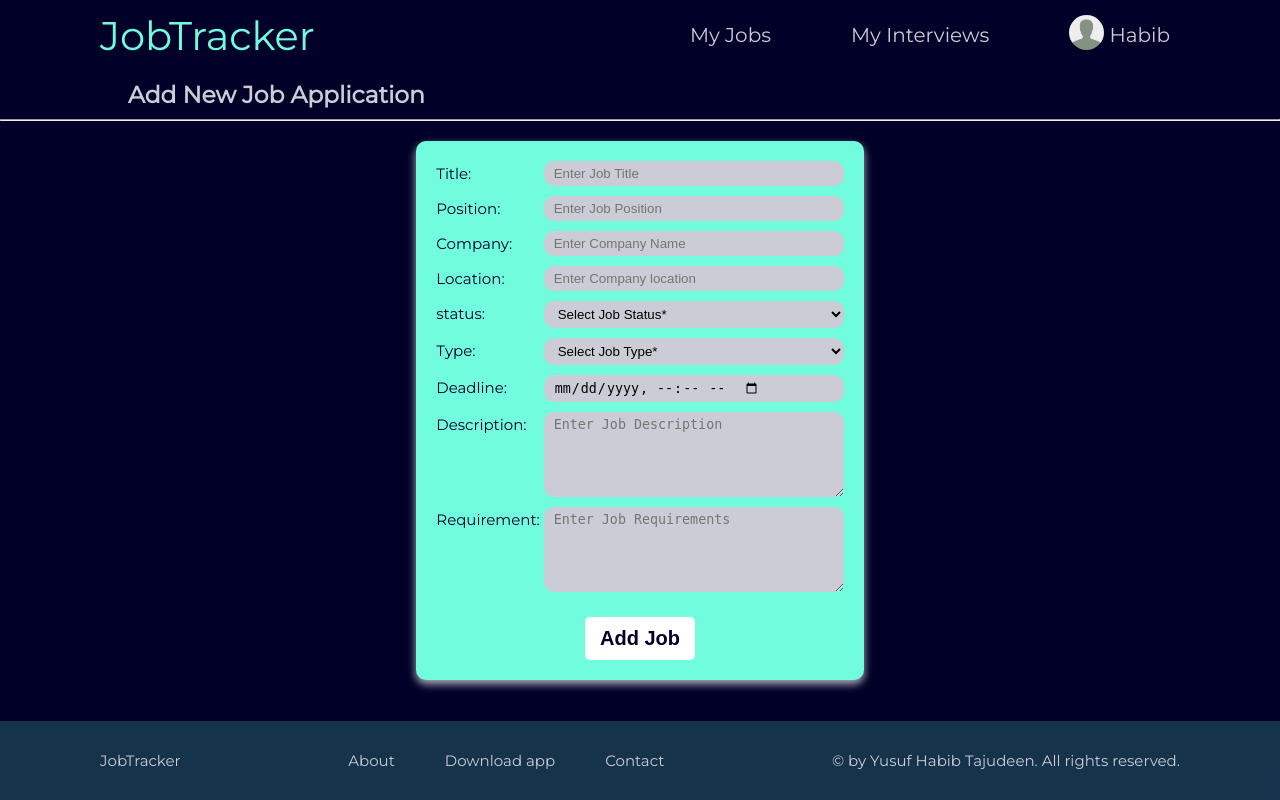
After one commit to manlikeHB/job-tracker, a web app: file public/addjob.html in a window 1280 px wide. The commit adds this page. Run offline with its HTML, style and script files only (its server is not run), Linux system fonts and the light colour scheme; some libraries are stand-ins or nearby versions.

Commit message:
Add new job application html page

```diff
--- /dev/null
+++ b/public/addjob.html
@@ -0,0 +1,182 @@
+<!DOCTYPE html>
+<html lang="en">
+  <head>
+    <meta charset="UTF-8" />
+    <meta http-equiv="X-UA-Compatible" content="IE=edge" />
+    <meta name="viewport" content="width=device-width, initial-scale=1.0" />
+    <script src="https://unpkg.com/@lottiefiles/lottie-player@latest/dist/lottie-player.js"></script>
+    <link rel="preconnect" href="https://fonts.googleapis.com" />
+    <link rel="preconnect" href="https://fonts.gstatic.com" crossorigin />
+    <link
+      href="https://fonts.googleapis.com/css2?family=Montserrat&display=swap"
+      rel="stylesheet"
+    />
+    <script
+      src="https://kit.fontawesome.com/08d9e9f1ab.js"
+      crossorigin="anonymous"
+    ></script>
+    <link rel="stylesheet" href="/public/css/utilities.css" />
+    <link rel="stylesheet" href="/public/css/style.css" />
+    <title>Job Tracker</title>
+  </head>
+  <body>
+    <div id="container">
+      <div class="nav-container">
+        <p><span class="active-color">JobTracker</span></p>
+
+        <ul class="nav-menu">
+          <!-- <li class="btn btn-nav nav-item">
+            <a href="#" class="nav-link">About</a>
+          </li> -->
+          <li class="btn btn-nav nav-item">
+            <a href="#" class="nav-link">My Jobs</a>
+          </li>
+          <li class="btn btn-nav nav-item">
+            <a href="#" class="nav-link">My Interviews</a>
+          </li>
+          <li class="btn btn-nav nav-item center-div">
+            <a href="#" class="nav__el">
+              <img
+                src="/public/img/default.jpg"
+                alt="User photo"
+                class="user-img"
+              />&nbsp;
+            </a>
+            <span>Habib</span>
+          </li>
+        </ul>
+
+        <div class="hamburger">
+          <span class="bar"></span>
+          <span class="bar"></span>
+          <span class="bar"></span>
+        </div>
+      </div>
+
+      <div id="header">
+        <h3>Add New Job Application</h3>
+      </div>
+      <hr />
+
+      <section id="content">
+        <div class="card">
+          <form class="form form-job-data">
+            <div class="title form-input-div">
+              <span>Title:</span>&nbsp;
+              <input
+                type="text"
+                name="title"
+                placeholder="Enter Job Title"
+                id="title"
+                class="form-input"
+                required
+              />
+            </div>
+            <div class="position form-input-div">
+              <span>Position:</span>&nbsp;
+              <input
+                type="text"
+                name="position"
+                placeholder="Enter Job Position"
+                id="position"
+                class="form-input"
+                required
+              />
+            </div>
+            <div class="company form-input-div">
+              <span>Company:</span>&nbsp;
+              <input
+                type="text"
+                name="company"
+                placeholder="Enter Company Name"
+                id="company"
+                class="form-input"
+                required
+              />
+            </div>
+            <div class="location form-input-div">
+              <span>Location:</span>&nbsp;
+              <input
+                type="text"
+                name="location"
+                placeholder="Enter Company location"
+                id="location"
+                class="form-input"
+                required
+              />
+            </div>
+            <div class="status form-input-div">
+              <span>status:</span>&nbsp;
+              <select name="status" id="status" class="form-input" required>
+                <option value="">Select Job Status*</option>
+                <option value="open">Open</option>
+                <option value="closed">Closed</option>
+                <option value="forthcoming">Forthcoming</option>
+              </select>
+            </div>
+            <div class="type form-input-div">
+              <span>Type:</span>&nbsp;
+              <select name="type" id="type" class="form-input" required>
+                <option value="">Select Job Type*</option>
+                <option value="onsite">On-site</option>
+                <option value="remote">Remote</option>
+                <option value="hybrid">Hybrid</option>
+              </select>
+            </div>
+            <div class="deadline form-input-div">
+              <span>Deadline:</span>&nbsp;
+              <input
+                type="datetime-local"
+                name="deadline"
+                placeholder="Enter Job Application Deadline"
+                id="deadline"
+                class="form-input"
+              />
+            </div>
+            <div class="description form-input-div">
+              <label for="description">Description:</label>&nbsp;
+              <textarea
+                name="description"
+                id="description"
+                cols="25"
+                rows="5"
+                class="form-input"
+                placeholder="Enter Job Description"
+              ></textarea>
+            </div>
+            <div class="requirement form-input-div">
+              <label for="requirement">Requirement:</label>&nbsp;
+              <textarea
+                name="requirement"
+                id="requirement"
+                cols="25"
+                rows="5"
+                class="form-input"
+                placeholder="Enter Job Requirements"
+              ></textarea>
+            </div>
+            <div class="center-div">
+              <button class="action-btn-two">Add Job</button>
+            </div>
+          </form>
+        </div>
+      </section>
+
+      <div class="footer">
+        <div class="footer__logo">
+          <p>JobTracker</p>
+        </div>
+        <ul class="footer__nav">
+          <li><a href="#">About</a></li>
+          <li><a href="#">Download app</a></li>
+          <li><a href="#">Contact</a></li>
+        </ul>
+        <p class="footer__copyright">
+          &copy; by Yusuf Habib Tajudeen. All rights reserved.
+        </p>
+      </div>
+    </div>
+
+    <script src="/public/hamburger.js"></script>
+  </body>
+</html>
--- a/public/css/style.css
+++ b/public/css/style.css
@@ -158,6 +158,24 @@ body {
   width: 80%;
 }
 
+.form-input {
+  min-width: 30rem;
+  border-radius: 1rem;
+  border: none;
+  padding: 0.5rem 1rem;
+  background-color: var(--text-color);
+  outline: none;
+  display: flex;
+  /* margin-right: 2rem; */
+}
+
+.form-input-div {
+  display: flex;
+  justify-content: space-between;
+  margin-bottom: 1rem;
+  /* padding-right: 1rem; */
+}
+
 .card-overview-job {
   color: var(--background-color);
   background-color: var(--action-btn-color);
@@ -191,6 +209,28 @@ body {
   overflow: hidden;
   margin: 2rem auto;
   line-height: 2.5rem;
+}
+
+.card {
+  color: var(--background-color);
+  background-color: var(--action-btn-color);
+  min-width: 25rem;
+  min-height: 25rem;
+  display: flex;
+  flex-direction: column;
+  padding: 2rem;
+  font-size: 1.5rem;
+  justify-content: space-around;
+  align-items: flex-start;
+  box-shadow: 0 4px 8px 0 rgba(255, 255, 255, 0.7);
+  border-radius: 10px;
+  overflow: hidden;
+  margin: 2rem auto;
+  line-height: 2.5rem;
+}
+
+.form {
+  width: 100%;
 }
 
 .card-interview {
@@ -382,4 +422,8 @@ body {
   .card-interview {
     width: 30rem;
   }
+
+  .form-input {
+    min-width: auto;
+  }
 }
--- a/public/css/utilities.css
+++ b/public/css/utilities.css
@@ -27,6 +27,7 @@
   border-radius: 0.5rem;
   font-weight: 700;
   font-size: 2rem;
+  margin-top: 1.5rem;
 }
 
 .action-btn:hover {
```
